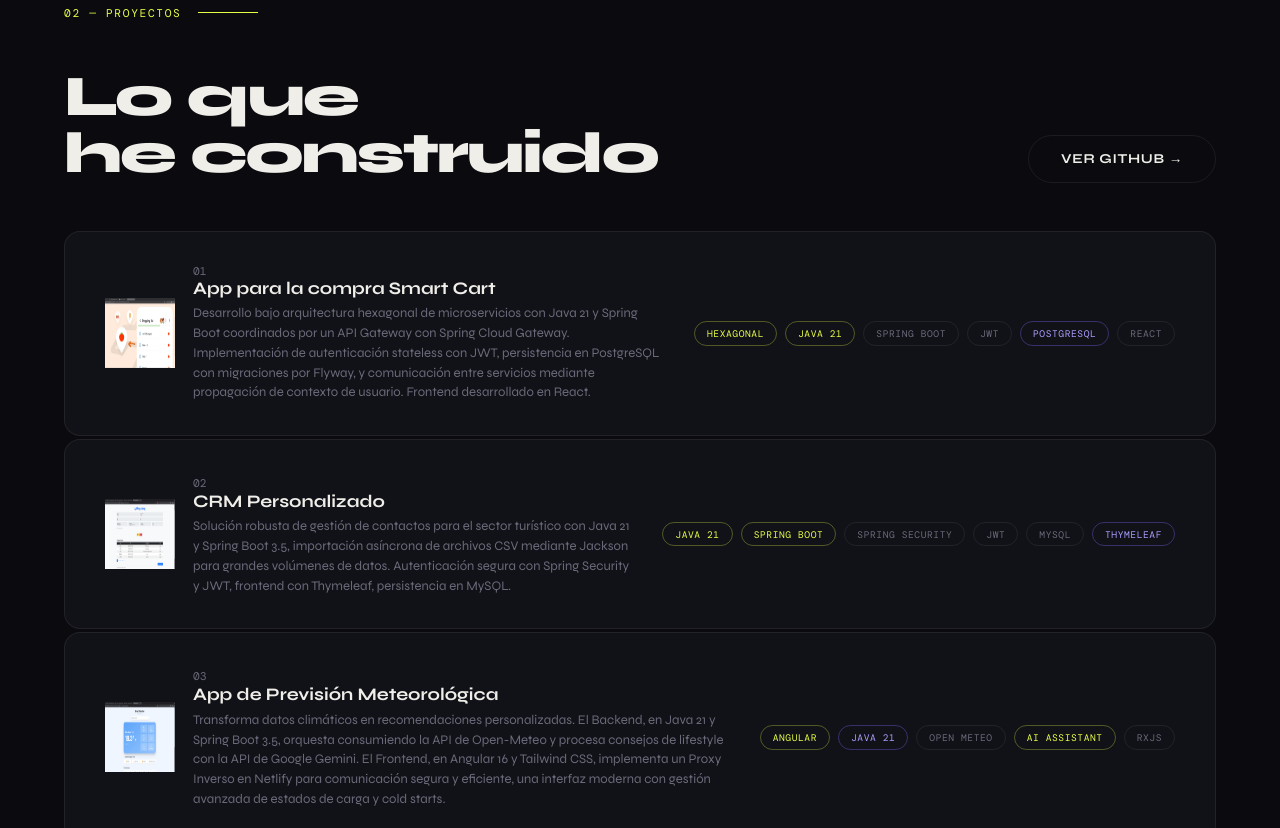
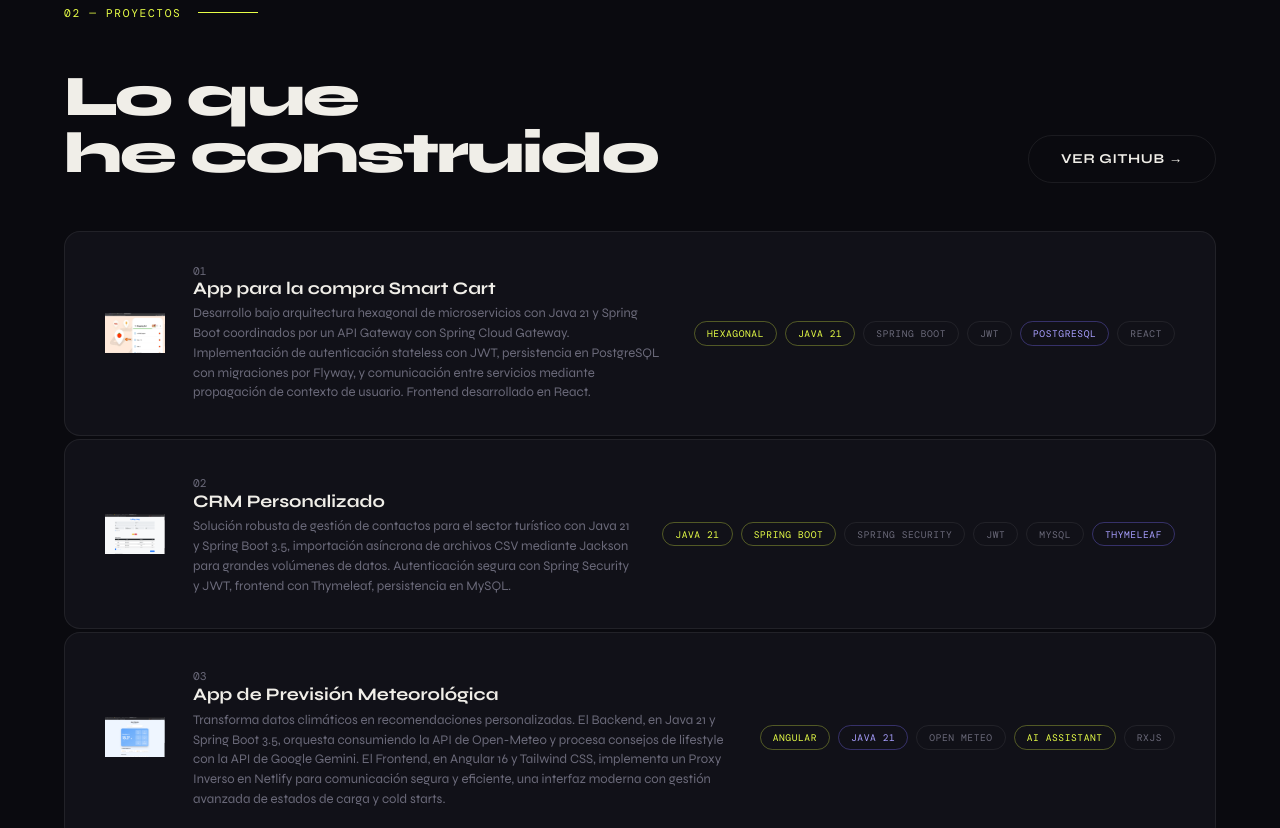
Before and after one commit to isaac-diez/isaac-diez.github.io, a plain HTML site: page index.html in a window 1280 px wide. Shown: the part 1875-2703 px from the top of the page. Drawn offline with nearby package versions, Linux system fonts and the light colour scheme; a web font is replaced by a local one.

Commit message:
Style: adjust project image dimensions for better layout

```diff
--- a/index.html
+++ b/index.html
@@ -194,7 +194,7 @@
     }
     .project-item:hover { background: var(--surface2); border-color: rgba(255,255,255,0.12); transform: translateX(6px); }
     .project-item:hover::before { transform: scaleY(1); }
-    .project-image { width: 70px; height: 70px; }
+    .project-image { width: 60px; height: 40px; }
     .project-num { font-family: var(--font-mono); font-size: 0.7rem; color: var(--muted); }
     .project-name { font-size: 1.1rem; font-weight: 700; margin-bottom: 0.35rem; }
     .project-desc { font-size: 0.82rem; color: var(--muted); font-weight: 400; line-height: 1.5; }
```
